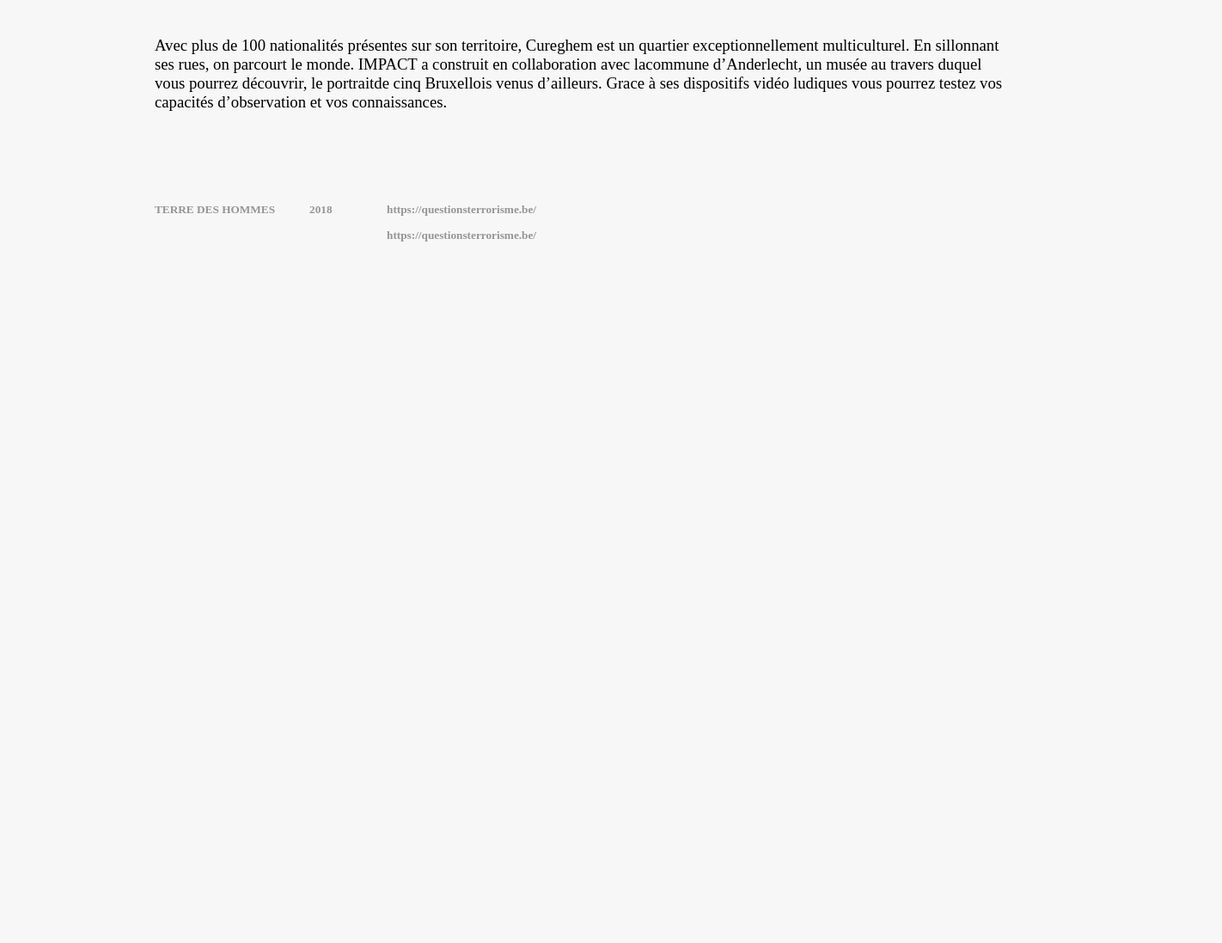
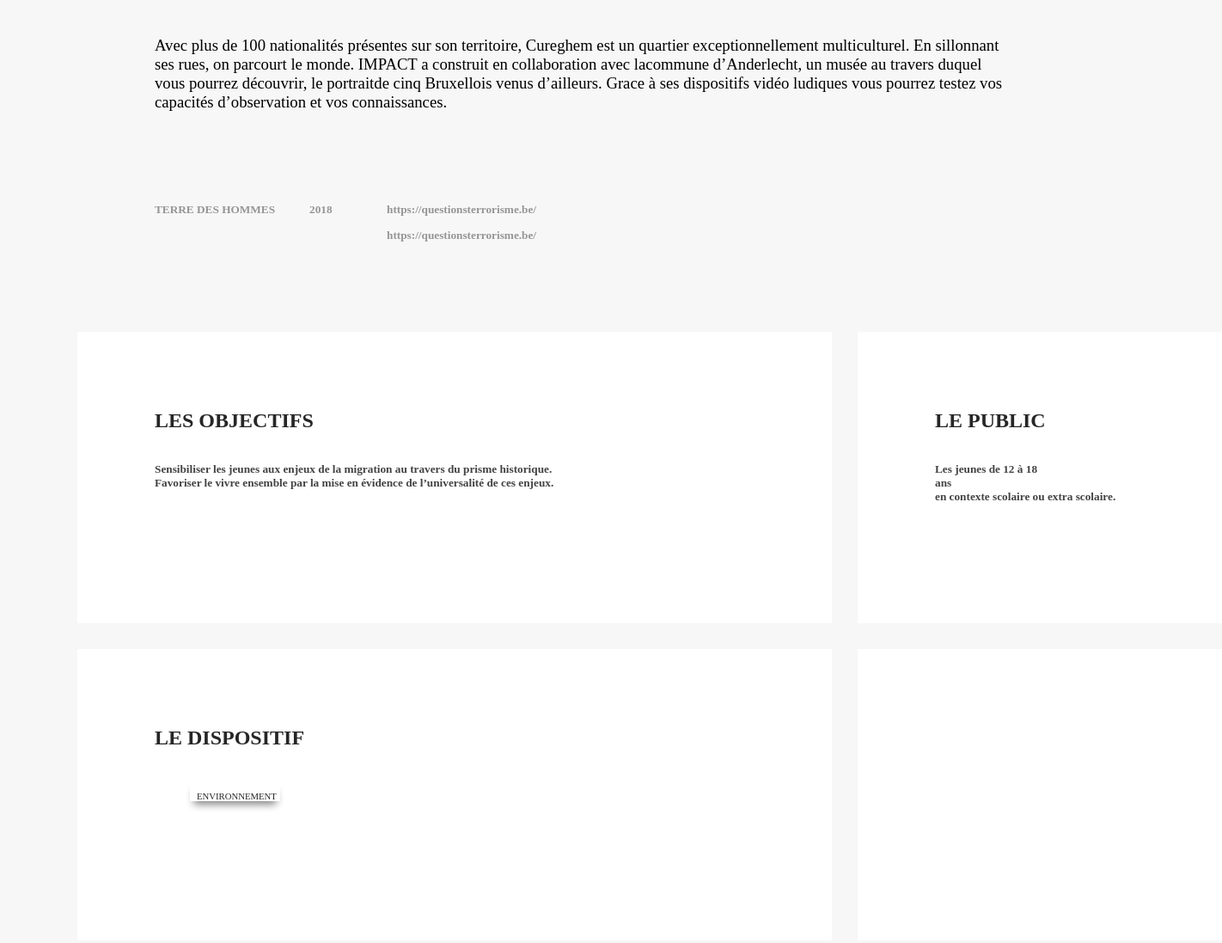
Before and after one commit to TornikeL38/TornikeLapauri04-11, a plain HTML site: page index.html in a window 1280 px wide. Shown: the part 1095-2192 px from the top of the page at 86% size, 1422 px wide, since content can reach past the window. Before the commit the page ends 1391 px from the top, so only its background shows below. Drawn offline with Linux system fonts and the light colour scheme; a small style sheet from the web is missing.

Commit message:
add sections

```diff
--- a/index.html
+++ b/index.html
@@ -52,11 +52,30 @@
             </h3>
         </div>
     </section>
-    <section class="little-bar">
+    <div class="little-bar">
         <h5 class="first">TERRE DES HOMMES</h5>
         <h5 class="second">2018</h5>
         <h5 class="third">https://questionsterrorisme.be/</h5>
         <h5 class="forth">https://questionsterrorisme.be/</h5>
+    </div>
+    <section class="conteiner">
+        <div class="box1">
+            <h2 class="in-box1">LES OBJECTIFS</h2>
+            <h5 class="in-box1-txt">Sensibiliser les jeunes aux enjeux de la migration au travers du prisme historique.<br> Favoriser le vivre ensemble par la mise en évidence de l’universalité de ces enjeux.</h5>
+        </div>
+        <div class="box2">
+            <h2 class="in-box2-title">LE PUBLIC</h2>
+            <h5 class="in-box2-txt">Les jeunes de 12 à 18 <br> ans <br> en contexte scolaire ou extra scolaire.</h5>
+        </div>
+        <div class="box3">
+            <h2 class="in-box3-title">LE DISPOSITIF</h2>
+            <div class="little-box-conteiner">
+                <h6 class="txt-in-little-box">ENVIRONNEMENT</h6>
+            </div>
+        </div>
+        <div class="box4">
+
+        </div>
     </section>
 </body>
 </html>
--- a/style.css
+++ b/style.css
@@ -101,7 +101,7 @@ h6{
 }
 .first{
     margin-left: 180px;
-    margin-top:  -60px;: ;
+    margin-top:  -60px;
 }
 .second{
     margin-left: 360px;
@@ -115,3 +115,70 @@ h6{
     margin-left: 450px;
     margin-top: -30px;
 }
+.conteiner{
+    width: 1332px;
+    height: 1000px;
+    margin: 90px;
+    display: grid;
+    grid-template-columns: repeat(3, 1fr);
+    gap: 30px;
+    grid-auto-rows: 339px
+}
+.box1{
+    grid-column-start: 1;
+    grid-column-end: 3;
+    background-color: #FFFFFF;
+}
+.box2{
+    grid-column: 3/4;
+    background-color: #FFFFFF;
+}
+.box3{
+    grid-column: 1/3;
+    background-color: #FFFFFF;
+}
+.box4{
+    grid-column: 3/4;
+    background-color: #FFFFFF;
+}
+.in-box1{
+    margin-left: 90px;
+    margin-top: 90px;
+    color: #262626;
+}
+.in-box1-txt{
+    margin-left: 90px;
+    margin-top: 35px;
+    color: #434343;
+}
+.in-box2-title{
+    margin-left: 90px;
+    margin-top: 90px;
+    color: #262626;
+}
+.in-box2-txt{
+    margin-top: 35px;
+    margin-left: 90px;
+    color: #434343;
+}
+.in-box3-title{
+    margin-top: 90px;
+    margin-left: 90px;
+    color: #262626;
+}
+.little-box-conteiner{
+    width: 105px;
+    height: 25px;
+    margin-left: 131px;
+    margin-top: 35px;
+    box-shadow: 0px 8px 10px -4.5px grey;
+    background-color: #FFFFFF;
+    position: relative;
+
+}
+.txt-in-little-box{
+    width: 90px;
+    position: absolute;
+    right: 7px;
+    bottom: 0px;
+}
```
